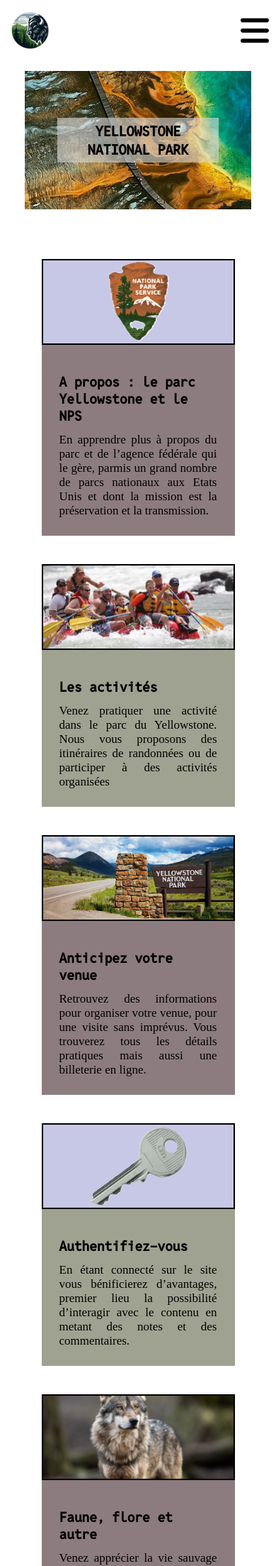
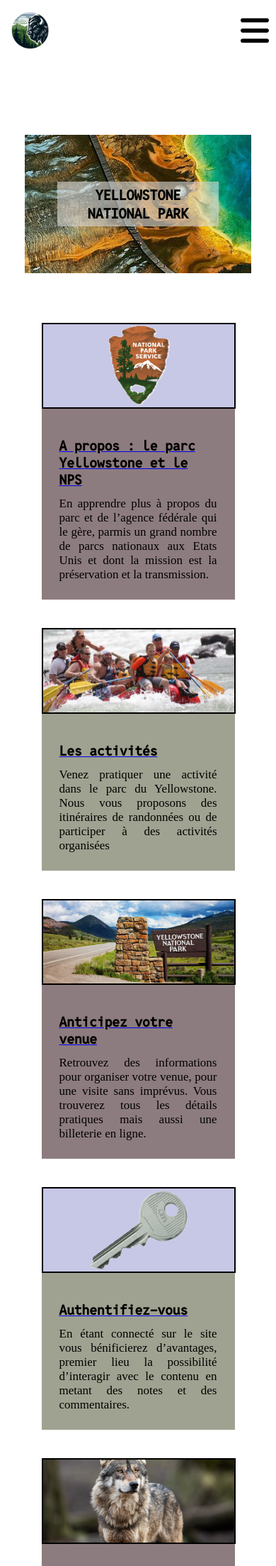
Before and after one commit to SarahNR-coder/PJFR-Yellowstone, a PHP site: page / in a window 390 px wide. Shown: the top 2207 px of the page at 71% size. Run offline with PHP 8.4, Linux system fonts and the light colour scheme; some libraries are stand-ins or nearby versions.

Commit message:
Finitions menu nav et page d'accueil

```diff
--- a/index.html
+++ b/index.html
@@ -35,55 +35,55 @@
         <div class="pagesMenu">
             <div class="pageTeaser  odd pageTeaserBg first">
                 <div class="imageBox background">
-                    <img src="img/home-symbole-NPS.png" alt="Pointe de flèche, le symbole du National Park Service">
+                    <a href="#"><img src="img/home-symbole-NPS.png" alt="Pointe de flèche, le symbole du National Park Service"></a>
                 </div>
                 <div class="textBox">
-                    <h2>A propos : le parc Yellowstone et le NPS</h2>
+                    <a href="#"><h2>A propos : le parc Yellowstone et le NPS</h2></a>
                     <p>En apprendre plus à propos du parc et de l’agence fédérale qui le gère, parmis un grand nombre de parcs nationaux aux Etats Unis et dont la mission est la préservation et la transmission.</p>
                 </div>
             </div>
             <div class="pageTeaser even">
                 <div class="imageBox">
-                    <img src="img/home-activites.jpg" alt="Photographie de rafting">
+                    <a href="#"><img src="img/home-activites.jpg" alt="Photographie de rafting"></a>
                 </div>
                 <div class="textBox">
-                    <h2>Les activités</h2>
+                    <a href="#"><h2>Les activités</h2></a>
                     <p>Venez pratiquer une activité dans le parc du Yellowstone. Nous vous proposons des itinéraires de randonnées ou de participer à des activités organisées</p>
                 </div>
             </div>
             <div class="pageTeaser odd">
                 <div class="imageBox">
-                    <img src="img/home-yellowstone-entry.jpg" alt="Photographie d'une entrée du parc de Yellowstone">
+                    <a href="#"><img src="img/home-yellowstone-entry.jpg" alt="Photographie d'une entrée du parc de Yellowstone"></a>
                 </div>
                 <div class="textBox">
-                    <h2>Anticipez votre venue</h2>
+                    <a href="#"><h2>Anticipez votre venue</h2></a>
                     <p>Retrouvez des informations pour organiser votre venue, pour une visite sans imprévus. Vous trouverez tous les détails pratiques mais aussi une billeterie en ligne.</p>
                 </div>
             </div>
             <div class="pageTeaser even pageTeaserBg">
                 <div class="imageBox background">
-                    <img src="img/home-key.png" alt="Photographie d'une clé">
+                    <a href="#"><img src="img/home-key.png" alt="Photographie d'une clé"></a>
                 </div>
                 <div class="textBox">
-                    <h2>Authentifiez-vous</h2>
+                    <a href="#"><h2>Authentifiez-vous</h2></a>
                     <p>En étant connecté sur le site vous bénificierez d’avantages, premier lieu la possibilité d’interagir avec le contenu en metant des notes et des commentaires.</p>
                 </div>
             </div>
             <div class="pageTeaser odd">
                 <div class="imageBox">
-                    <img src="img/home-wolf.jpg" alt="Photographie d'un loup">
+                    <a href="#"><img src="img/home-wolf.jpg" alt="Photographie d'un loup"></a>
                 </div>
                 <div class="textBox">
-                    <h2>Faune, flore et autre</h2>
+                    <a href="#"><h2>Faune, flore et autre</h2></a>
                     <p>Venez apprécier la vie sauvage  mais aussi les phénomènes géologolique des lieux, en parcourant des fiches scientifiques détaillées.</p>
                 </div>
             </div>
             <div class="pageTeaser even pageTeaserBg">
                 <div class="imageBox background">
-                    <img src="img/home-user.png" alt="Image par défaut de compte utilisateur">
+                    <a href="#"><img src="img/home-user.png" alt="Image par défaut de compte utilisateur"></a>
                 </div>
                 <div class="textBox">
-                    <h2>Votre espace personnel</h2>
+                    <a href="#"><h2>Votre espace personnel</h2></a>
                     <p>L’endroit du site qui vous est réservé. Vous y trouverez vos informations, vos achats passés et toute votre activité : les notes et les commentaires.</p>
                 </div>
             </div>
--- a/style.css
+++ b/style.css
@@ -18,6 +18,10 @@ header{
     margin:10px 0px 2px 0px;
 }
 
+#logo:hover{
+    scale:1.2;
+}
+
 .navigationMenu{
     background-color: #4B4F40;
     font-family: Arial, sans-serif;
@@ -28,7 +32,7 @@ header{
     margin-top: 0px;
     display: flex;
     justify-content: space-between;
-    padding: 0px 30px 0px 12px;
+    padding: 0px 12px 0px 12px;
 }
 
 .navigationMenu a.icon{
@@ -50,6 +54,9 @@ header{
     text-decoration: none;
     color: white;
 
+}
+.toPage a:hover{
+    text-decoration: underline;
 }
 
 .logo{
@@ -87,7 +94,6 @@ header{
 .pagesMenu{
     display:flex;
     flex-wrap: wrap;
-    margin: 30px;
     /*modif dessous*/
     justify-content: space-between;
 }
@@ -103,11 +109,20 @@ header{
 h2{
     font-family: 'Reddit Mono', 'sans-serif';
     margin: 0px 0px 10px 0px;
-
+    color: black;
 }
 
+h2:hover{
+    font-size: 1.6em;
+}
 
-.imageBox img{
+.imageBox a{
+    display: flex;
+    width:100%;
+    height: 100%;
+}
+
+.imageBox a img{
     height: 150px;
     width: 200px;
     margin: 0px auto;
@@ -116,7 +131,11 @@ h2{
     border: solid black 2px;
 }
 
-.background img{
+.imageBox:hover{
+    scale: 1.2;
+}
+
+.background a img{
     background-color: #C7C7E6;
     object-fit: contain;
 }
@@ -148,6 +167,9 @@ footer a{
     text-wrap: nowrap;
 }
 
+footer a:hover{
+    text-decoration: underline;
+}
 
 /*Responsive*/
 @media screen and (max-width: 1286px){
@@ -227,7 +249,7 @@ footer a{
 
     }
     .imageBox{
-        width:44,5vw;
+        width:39.6vw;
         height:30vw;
         border: solid black 2px;
     }
@@ -291,6 +313,9 @@ footer a{
         align-self: center;
         flex-direction: column;
     }
+    .imageBox{
+        width:99%;
+    }
 }
 @media screen and (max-width: 800px){
     /*HEADER*/
@@ -300,12 +325,20 @@ footer a{
         left: 0;
     }
 
-    .navigationMenu{
-        position: relative;
+    .navigationMenu ol{
+        flex-wrap: wrap;
+        margin-top: 90px;
+        align-items: center;
     }
 
     .toggle{
         display: none;
+        margin: 0 1vw;
+    }
+
+    .toggle a span{
+        min-width: 40vw;
+        margin: 2vw 0;
     }
 
     .imgHamburgerMenu{
@@ -333,12 +366,22 @@ footer a{
 }
 
 @media screen and (max-width: 580px){
+    /*HEADER*/
+
+    .toggle a span{
+        font-size: 12.5px;
+    }
+
     /*Bandeau*/
     .textOverImage{
         font-size : 28px;
     }
     .imageInBg{
         background-image: url('img/home-grand-prismatic-spring-smaller75.jpg');
+    }
+
+    footer a{
+        font-size: 12.5px;
     }
 }
 
@@ -347,6 +390,8 @@ footer a{
     body{
         font-size:17px;
     }
+
+
     /*Bandeau*/
     .textOverImage{
         font-size : 5vw;
@@ -361,7 +406,4 @@ footer a{
         flex-wrap : wrap;
         padding :0 3vw;
     }
-    footer a{
-        font-size : 15px;
-    }
 }
```
